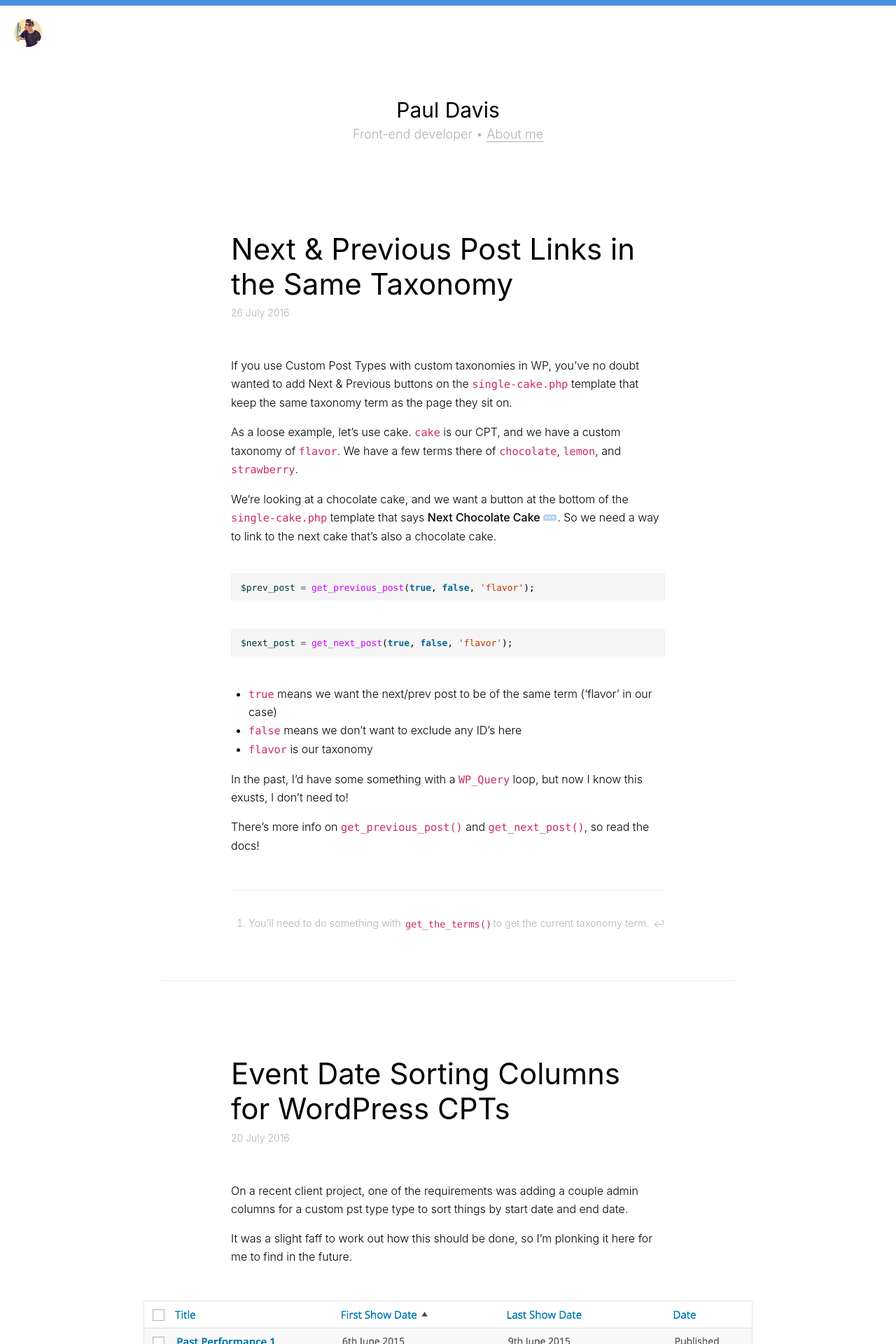
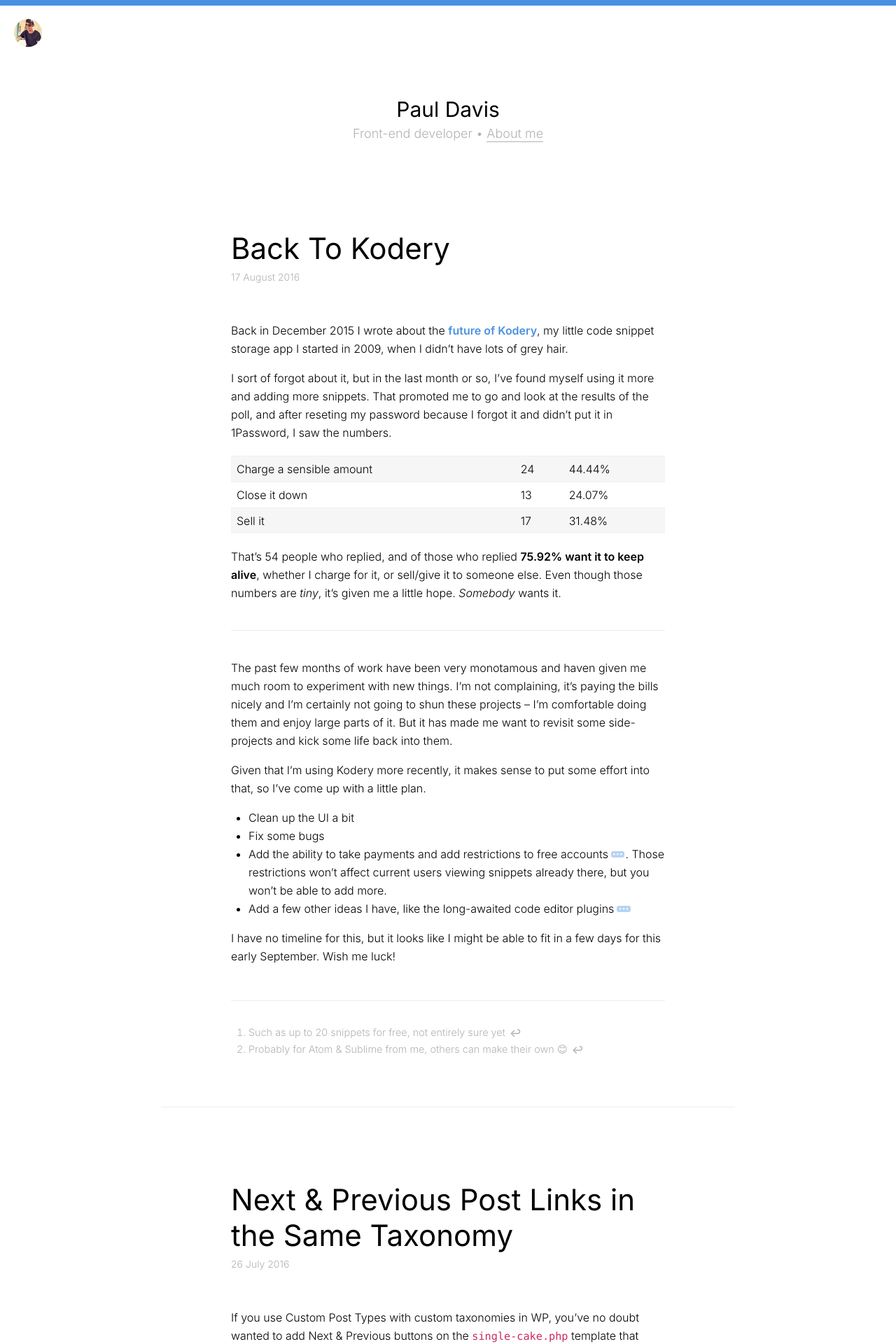
Before and after one commit to PaulAdamDavis/Old-Blog, a Jekyll site: the page built from index.html, in a window 1280 px wide. Shown: the top 1920 px of the page at 70% size. Built offline with Jekyll 4.4.1, drawn with Linux system fonts in a browser that asks for light colours; nearby versions of some CDN libraries; the list of posts is cut into pages by our own code; some of the changed text lies outside the part shown.

Commit message:
Back To Kodery

```diff
--- /dev/null
+++ b/_posts/2016-08-17-back-to-kodery.md
@@ -0,0 +1,32 @@
+---
+layout: post
+title: Back To Kodery
+date: '2016-08-17 00:01:00'
+---
+
+Back in December 2015 I wrote about the [future of Kodery](/2015/12/30/on-kodery/), my little code snippet storage app I started in 2009, when I didn't have lots of grey hair.
+
+I sort of forgot about it, but in the last month or so, I've found myself using it more and adding more snippets. That promoted me to go and look at the results of the poll, and after reseting my password because I forgot it and didn't put it in 1Password, I saw the numbers.
+
+---|---|---
+Charge a sensible amount |	24 |	44.44%
+Close it down	| 13 |	24.07%
+Sell it	| 17 |	31.48%
+
+That's 54 people who replied, and of those who replied **75.92% want it to keep alive**, whether I charge for it, or sell/give it to someone else. Even though those numbers are _tiny_, it's given me a little hope. _Somebody_ wants it.
+
+---
+
+The past few months of work have been very monotamous and haven given me much room to experiment with new things. I'm not complaining, it's paying the bills nicely and I'm certainly not going to shun these projects – I'm comfortable doing them and enjoy large parts of it. But it has made me want to revisit some side-projects and kick some life back into them.
+
+Given that I'm using Kodery more recently, it makes sense to put some effort into that, so I've come up with a little plan.
+
+* Clean up the UI a bit
+* Fix some bugs
+* Add the ability to take payments and add restrictions to free accounts[^1]. Those restrictions won't affect current users viewing snippets already there, but you won't be able to add more.
+* Add a few other ideas I have, like the long-awaited code editor plugins[^2]
+
+I have no timeline for this, but it looks like I might be able to fit in a few days for this early September. Wish me luck!
+
+[^1]: Such as up to 20 snippets for free, not entirely sure yet
+[^2]: Probably for Atom & Sublime from me, others can make their own 😊
--- a/_sass/_type.scss
+++ b/_sass/_type.scss
@@ -37,12 +37,12 @@ body {
     font-size: 1.6rem;
     line-height: 1.625;
     font-weight: 300;
-    text-rendering: optimizeLegibility;
+    text-rendering: geometricPrecision;
 }
 
 b,
 strong {
-    font-weight: 500;
+    font-weight: 600;
 }
 
 
@@ -53,9 +53,7 @@ strong {
 h1, h2, h3, h4, h5, h6 {
     word-break: break-word;
     line-height: 1.2;
-    font-weight: 600;
     font-weight: 400;
-    // letter-spacing: -0.02em;
 }
 
 @for $i from 1 through 6 {
@@ -88,6 +86,10 @@ a {
     &:active {
         color: $accent_dark;
     }
+}
+
+.post-content p a {
+  font-weight: 600;
 }
 
 
@@ -158,7 +160,7 @@ table {
     }
 
     th {
-        font-weight: 500;
+        font-weight: 600;
         color: #000;
     }
 
```
Also changed, not shown: _posts/2015-12-30-on-kodery.md (+3 -11 lines).
